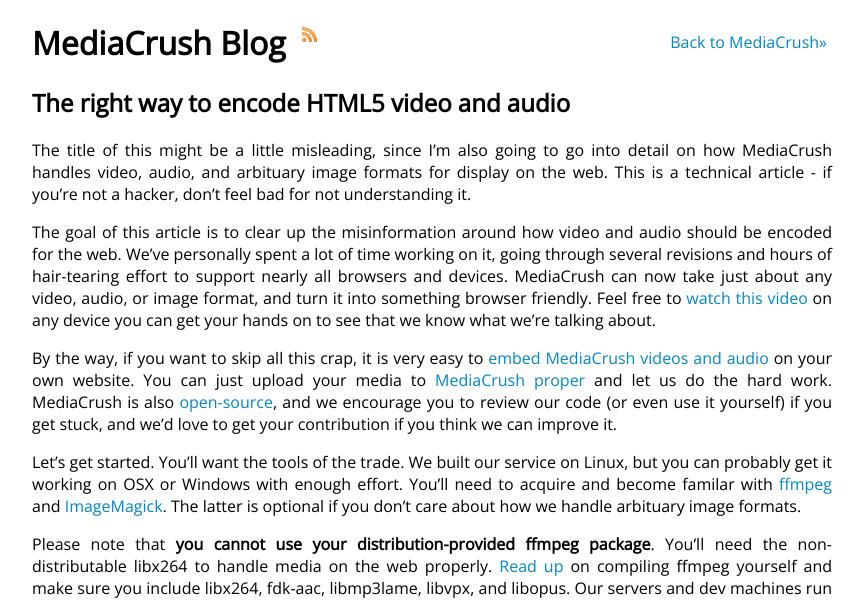
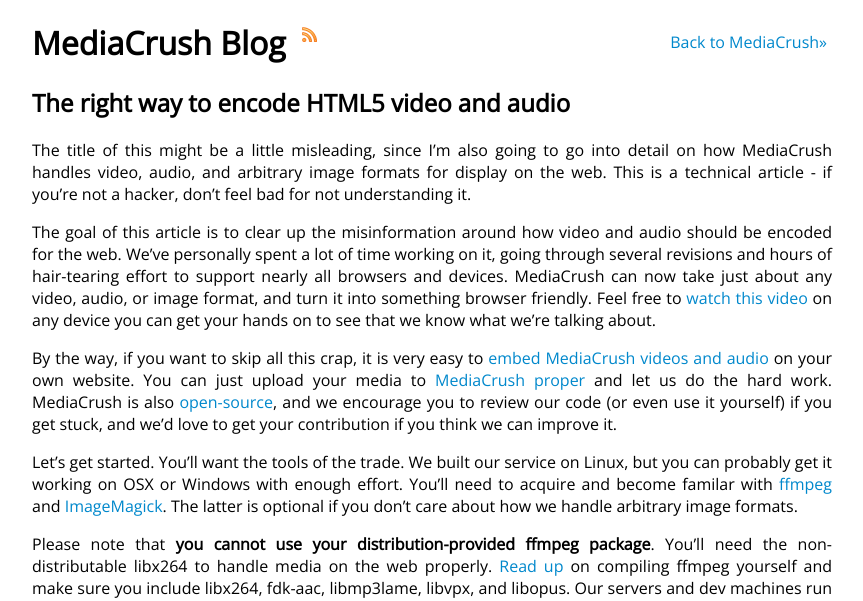
Before and after one commit to MediaCrush/mediacrush.github.io, a Jekyll site: the page built from _posts/2013-12-23-The-right-way-to-encode-HTML5-video.md, in a window 1280 px wide and 900 px high. Shown: the top 601 px of the window, without its empty margins (208-1071 px from the left). Built offline with Jekyll 4.4.1, drawn with Linux system fonts in a browser that asks for light colours; Markdown is read by kramdown in place of the engine named in the settings; comment, search, counter and statistics services are not loaded.

Commit message:
Spelling mistake

```diff
--- a/_posts/2013-12-23-The-right-way-to-encode-HTML5-video.md
+++ b/_posts/2013-12-23-The-right-way-to-encode-HTML5-video.md
@@ -4,7 +4,7 @@
 ---
 
 The title of this might be a little misleading, since I'm also going to go into detail on how MediaCrush
-handles video, audio, and arbituary image formats for display on the web. This is a technical article -
+handles video, audio, and arbitrary image formats for display on the web. This is a technical article -
 if you're not a hacker, don't feel bad for not understanding it.
 
 The goal of this article is to clear up the misinformation around how video and audio should be encoded
@@ -24,7 +24,7 @@
 Let's get started. You'll want the tools of the trade. We built our service on Linux, but you can probably
 get it working on OSX or Windows with enough effort. You'll need to acquire and become familar with
 [ffmpeg](http://ffmpeg.org) and [ImageMagick](http://www.imagemagick.org). The latter is optional if you
-don't care about how we handle arbituary image formats.
+don't care about how we handle arbitrary image formats.
 
 Please note that **you cannot use your distribution-provided ffmpeg package**. You'll need the
 non-distributable libx264 to handle media on the web properly. [Read up](http://trac.ffmpeg.org/wiki/CompilationGuide)
```
